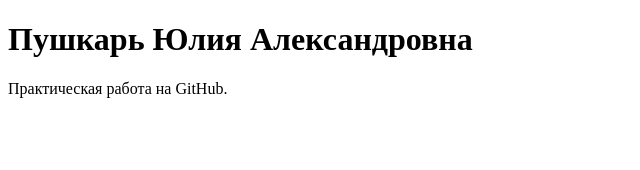
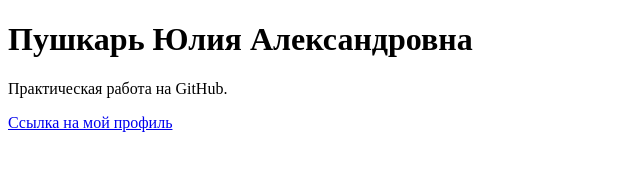
Before and after one commit to Ulkapuh/myLab, a plain HTML site: page index.html in a window 1280 px wide. Shown: the whole page, without its empty margins (0-640 px from the left). Drawn offline with Linux system fonts and the light colour scheme.

Commit message:
Добавление ссылки на профиль
Добавлен код на мой профиль в Цифровом университете АлтГУ

```diff
--- a/index.html
+++ b/index.html
@@ -6,5 +6,6 @@
 <body>
     <h1>Пушкарь Юлия Александровна</h1>
     <p>Практическая работа на GitHub.</p>
+    <a href="https://portal.edu.asu.ru/user/profile.php?id=35460">Ссылка на мой профиль</a>
     </body>
 </html>
```
